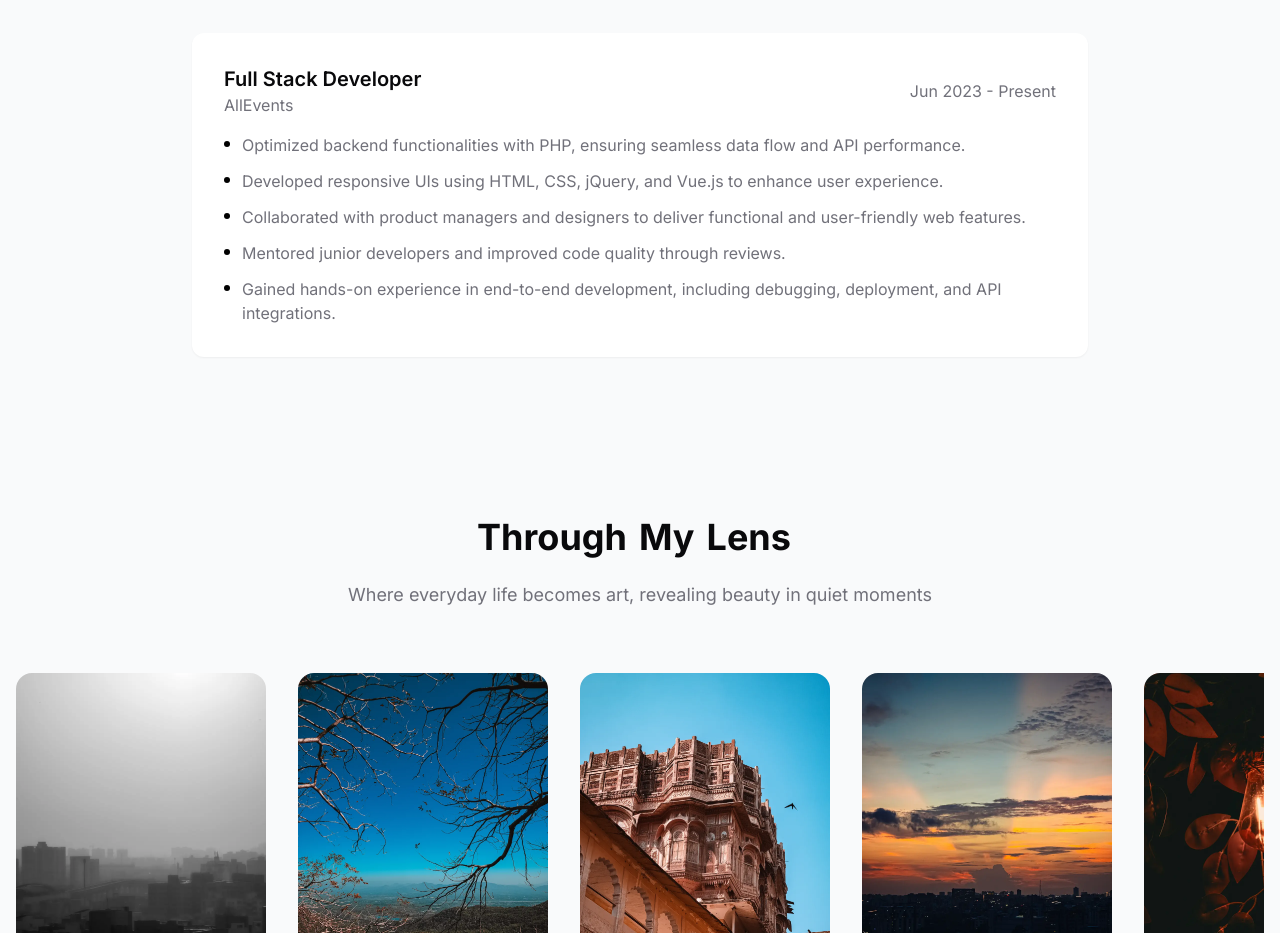
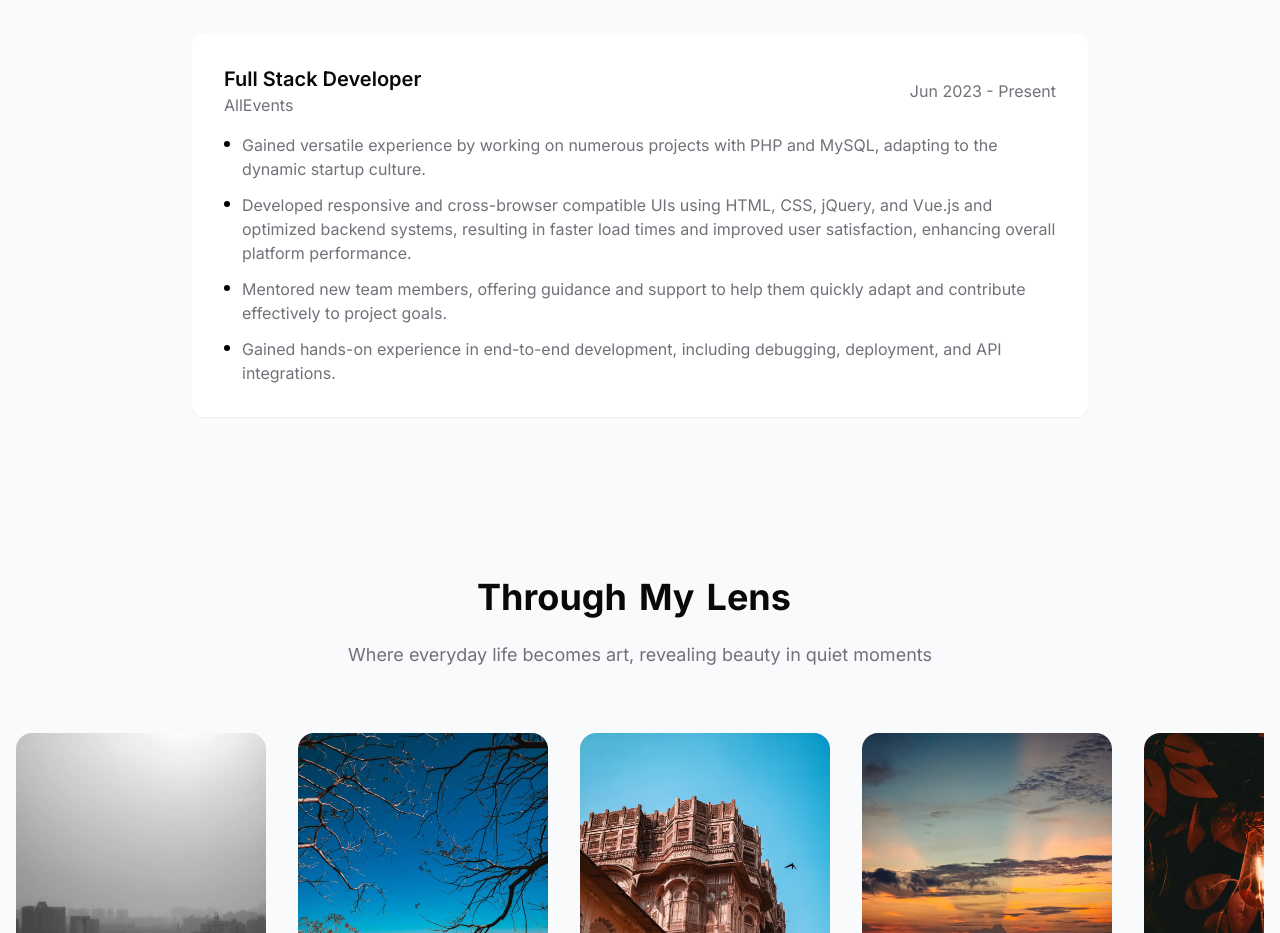
Before and after one commit to suryapavan1912/portfolio, a Next.js app: page / in a window 1280 px wide. Shown: the part 3060-3993 px from the top of the page. Built offline with nearby package versions, Linux system fonts and the light colour scheme.

Commit message:
change in resume url and Experience section

```diff
--- a/components/Experience.tsx
+++ b/components/Experience.tsx
@@ -17,10 +17,9 @@ const experiences: Experience[] = [
     company: "AllEvents",
     period: "Jun 2023 - Present",
     responsibilities: [
-      "Optimized backend functionalities with PHP, ensuring seamless data flow and API performance.",
-      "Developed responsive UIs using HTML, CSS, jQuery, and Vue.js to enhance user experience.",
-      "Collaborated with product managers and designers to deliver functional and user-friendly web features.",
-      "Mentored junior developers and improved code quality through reviews.",
+      "Gained versatile experience by working on numerous projects with PHP and MySQL, adapting to the dynamic startup culture.",
+      "Developed responsive and cross-browser compatible UIs using HTML, CSS, jQuery, and Vue.js and optimized backend systems, resulting in faster load times and improved user satisfaction, enhancing overall platform performance.",
+      "Mentored new team members, offering guidance and support to help them quickly adapt and contribute effectively to project goals.",
       "Gained hands-on experience in end-to-end development, including debugging, deployment, and API integrations.",
     ]
   }
--- a/components/Navbar.tsx
+++ b/components/Navbar.tsx
@@ -15,7 +15,7 @@ const Navbar = () => {
     { title: "Contact", href: "#contact" },
   ];
 
-  const resumePath = "https://drive.usercontent.google.com/u/0/uc?id=1UJrLauMiOy6Btlj7GnurBVXwbGoweuFQ&export=download";
+  const resumePath = "https://drive.usercontent.google.com/u/0/uc?id=1757YhmEsMgIG9mnUiuZyAh0Uh_yofuiU&export=download";
 
   const navAnimation = {
     hidden: { y: -20, opacity: 0 },
```
